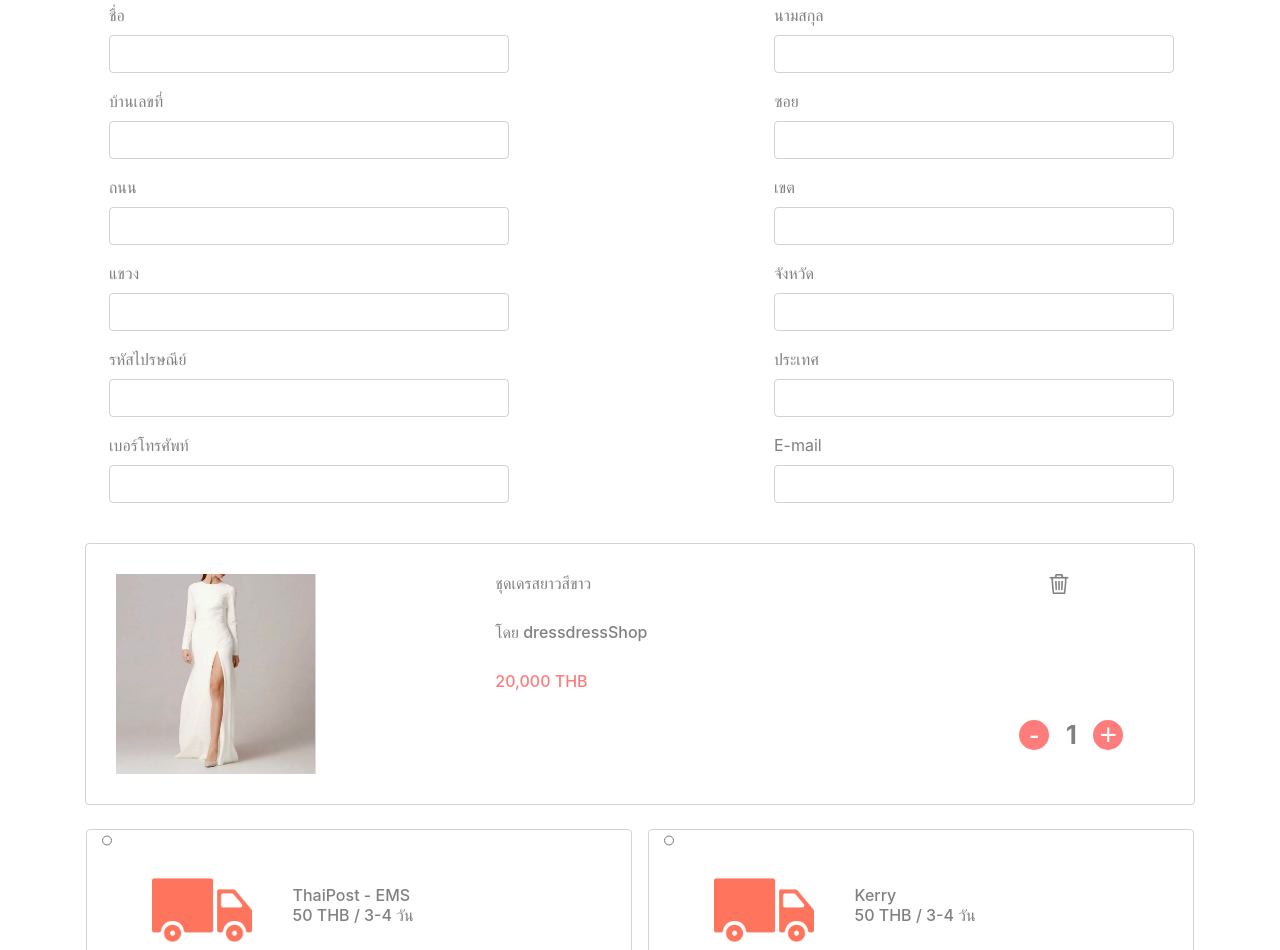
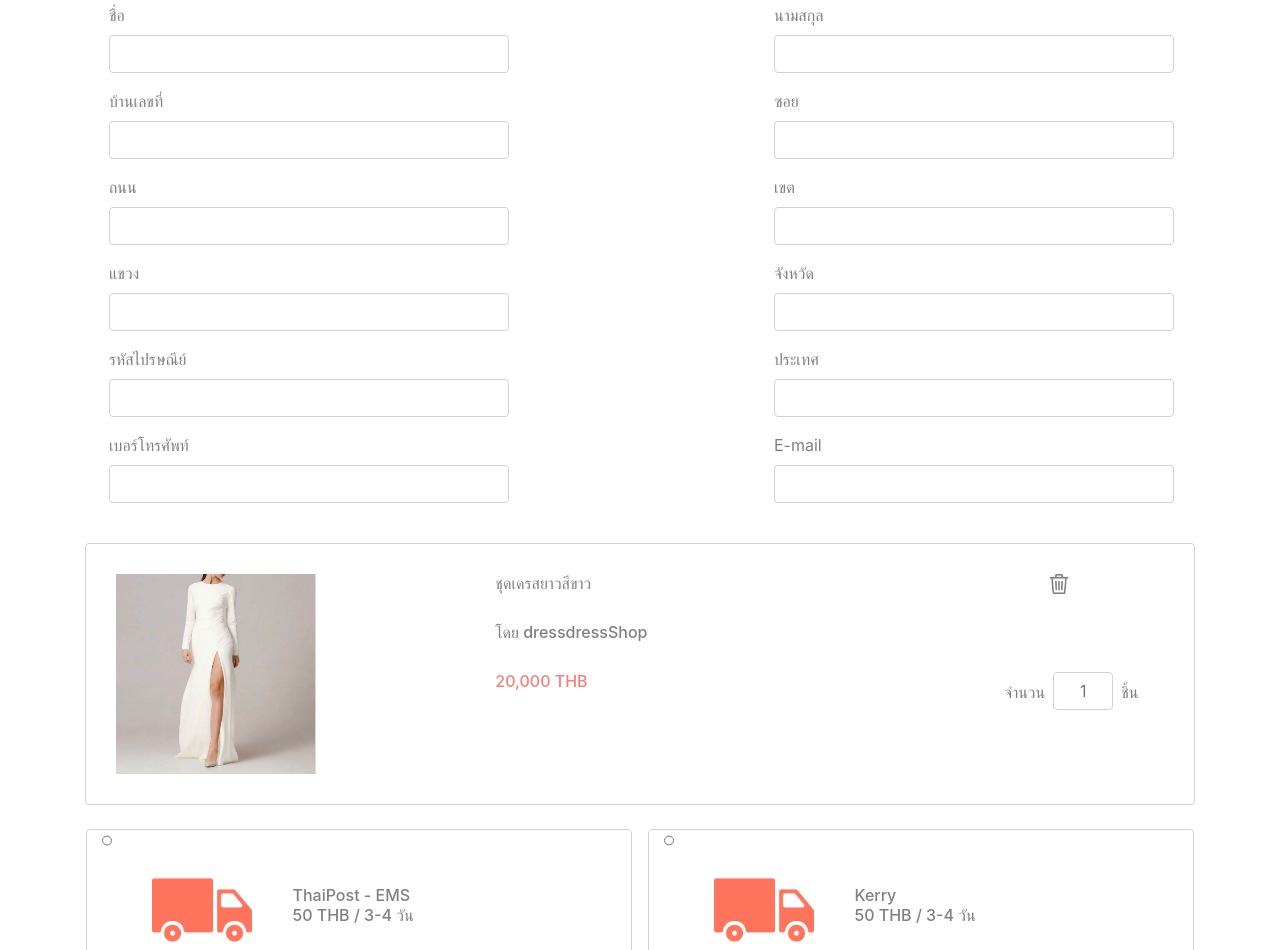
Before and after one commit to bver32343/shobshop, a plain HTML site: page front-end/shopping.html in a window 1280 px wide. Shown: the part 220-1170 px from the top of the page. Drawn offline with nearby package versions, Linux system fonts and the light colour scheme.

Commit message:
Update frontend (shopping)

```diff
--- a/front-end/shopping.css
+++ b/front-end/shopping.css
@@ -73,6 +73,12 @@ h2{
     background-color: rgb(255, 124, 124)!important;
 }
 
+.qty .form-control{
+    width: 60px;
+    text-align: center;
+}
+
+/*
 .qty .count {
     color: gray;
     display: inline-block;
@@ -113,7 +119,8 @@ h2{
 }
 .plus:hover{
     background-color: #717fe0 !important;
-}
+}*/
+
 /*Prevent text selection*/
 span{
     -webkit-user-select: none;
--- a/front-end/shopping.html
+++ b/front-end/shopping.html
@@ -133,11 +133,18 @@
                    <div class="row">
                         <img src="pic/delete.png" alt="ลบสินค้า" width="20px" height="20px">
                    </div>
-                   <div class="row mt-5">
-                        <div class="qty mt-5">
-                            <span class="minus bg-dark">-</span>
-                            <input type="number" class="count" name="quantity" value="1">
-                            <span class="plus bg-dark">+</span>
+                   <div class="row mt-5 d-flex align-items-end">
+                        <div class="qty">
+                            <!-- <span class="minus bg-dark">-</span> -->
+
+                            <form class="form-inline">
+                                <div class="row mr-5">
+                                    <span class="mr-2 mt-2">จำนวน</span>
+                                    <input class="form-control" type="number" placeholder="1">
+                                    <span class="ml-2 mt-2">ชิ้น</span>
+                                </div>
+                             </form>
+                            <!-- <span class="plus bg-dark">+</span> -->
                         </div>
                    </div>
                 </div>
@@ -230,8 +237,8 @@
                     <h2>จัดส่ง <span id="sumDelivery">300 THB</span></h2>
                     <hr>
                     <h2>รวม <span id="sumPriceAndDelivery">70,090 THB</span></h2>
-
-                    <button class="btn btn-outline-danger mt-5 mb-5" type="submit" style="float:right" name="submitOrder">สั่งซื้อสินค้า</button>
+                    <input type="hidden" value="20000" name="totalPrice">
+                    <button class="btn btn-outline-danger mt-5 mb-5" type="submit" style="float:right">สั่งซื้อสินค้า</button>
                 </div>
             </div>
         </div>
@@ -248,7 +255,7 @@
     <script src="https://code.jquery.com/jquery-3.2.1.slim.min.js" integrity="sha384-KJ3o2DKtIkvYIK3UENzmM7KCkRr/rE9/Qpg6aAZGJwFDMVNA/GpGFF93hXpG5KkN" crossorigin="anonymous"></script>
     <script src="https://cdnjs.cloudflare.com/ajax/libs/popper.js/1.12.9/umd/popper.min.js" integrity="sha384-ApNbgh9B+Y1QKtv3Rn7W3mgPxhU9K/ScQsAP7hUibX39j7fakFPskvXusvfa0b4Q" crossorigin="anonymous"></script>
     <script src="https://maxcdn.bootstrapcdn.com/bootstrap/4.0.0/js/bootstrap.min.js" integrity="sha384-JZR6Spejh4U02d8jOt6vLEHfe/JQGiRRSQQxSfFWpi1MquVdAyjUar5+76PVCmYl" crossorigin="anonymous"></script>
-    <script>
+    <!-- <script>
         $(document).ready(function(){
             $('.count').prop('disabled', true);
             $(document).on('click','.plus',function(){
@@ -261,6 +268,6 @@
                     }
                 });
         });
-    </script>
+    </script> -->
   </body>
 </html>
```
